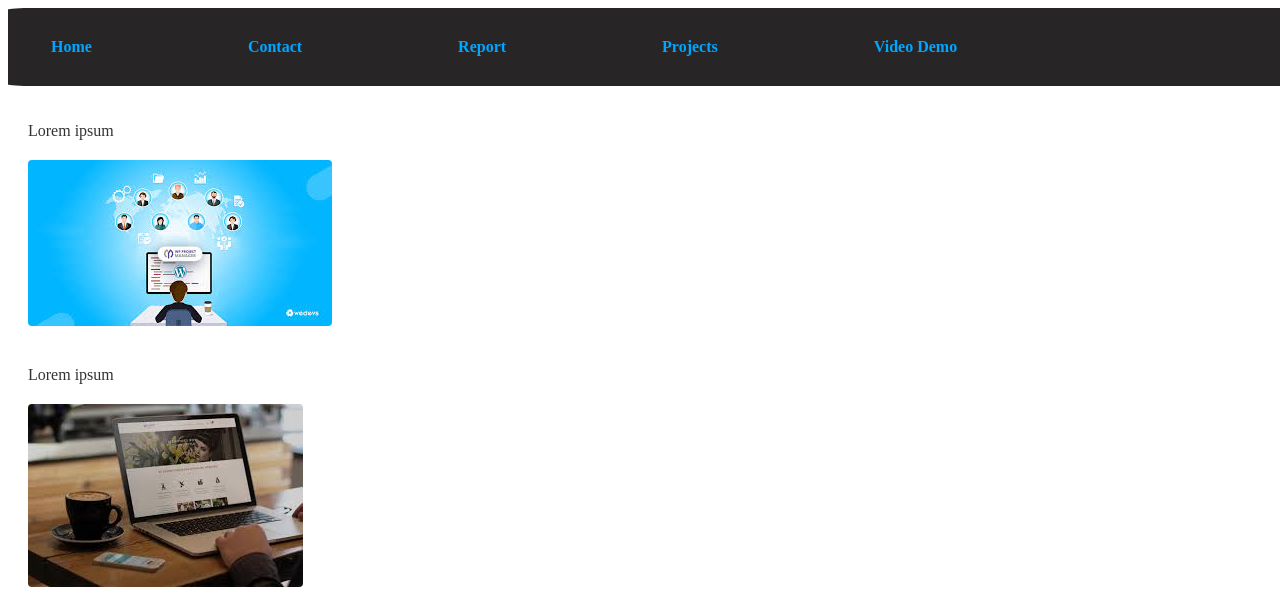
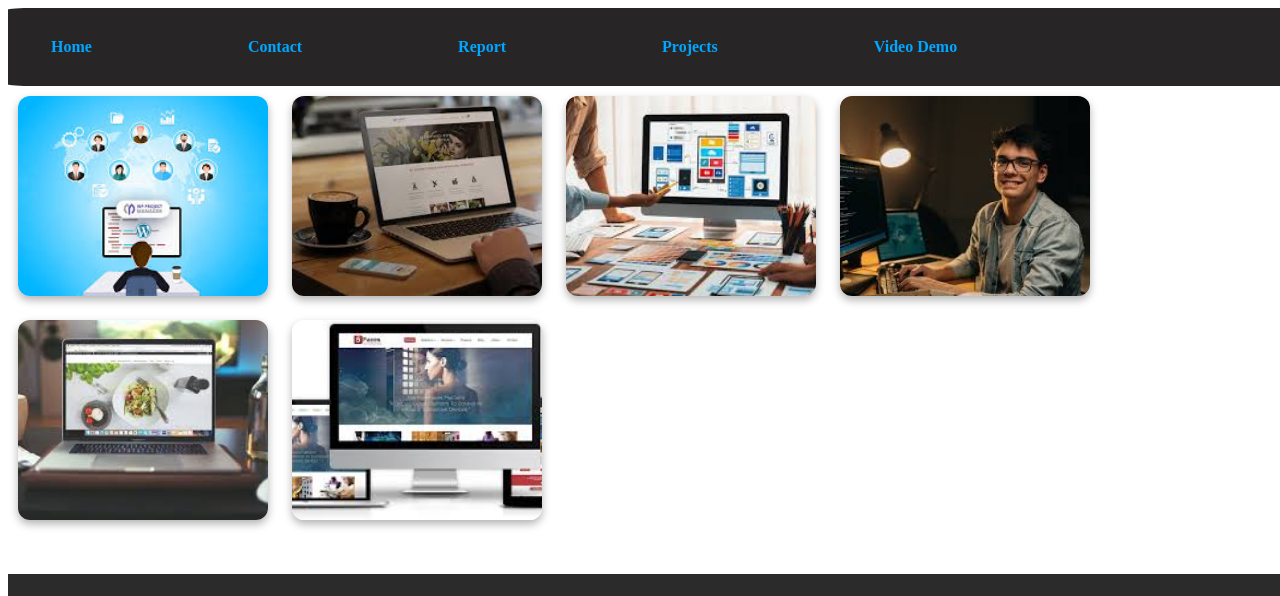
Before and after one commit to Anasgondal12/Anas-Portfolio, a plain HTML site: page project.html in a window 1280 px wide. Shown: the top 596 px of the page. Drawn offline with Linux system fonts and the light colour scheme.

Commit message:
My Project Pictures

```diff
--- a/main.js
+++ /dev/null
@@ -1,3 +0,0 @@
-document.getElementById('btn').addEventListener('click' , ()=>{
-    alert("Message has been sent!");
-})
--- a/project.html
+++ b/project.html
@@ -21,32 +21,12 @@
         </ul>
     </nav>
 
-    <div class="projects">
-        <div class="card">
-            <p>Lorem ipsum</p>
-            <img src="images(1).jpg" alt="first">
-        </div>
-        <div class="card">
-            <p>Lorem ipsum</p>
-            <img src="images(2).jpg" alt="second">
-        </div>
-        <div class="card">
-            <p>Lorem ipsum</p>
-            <img src="images(3).jpg" alt="third">
-        </div>
-        <div class="card">
-            <p>Lorem ipsum</p>
-            <img src="images(4).jpg" alt="fourth">
-        </div>
-        <div class="card">
-            <p>Lorem ipsum</p>
-            <img src="images(5).jpg" alt="fifth">
-        </div>
-        <div class="card">
-            <p>Lorem ipsum</p>
-            <img src="images.jpg" alt="sixth">
-        </div>
-    </div>
+    <img src="/images(1).jpg" alt="first">
+    <img src="/images(2).jpg" alt="Second">
+    <img src="/images(3).jpg" alt="third">
+    <img src="/images(4).jpg" alt="fourth">
+    <img src="/images(5).jpg" alt="fifth">
+    <img src="/images.jpg" alt="sixth">
 
     <footer>
         <p>All Rights Reserved</p>
--- a/styles.css
+++ b/styles.css
@@ -92,21 +92,6 @@ footer i {
     font-size: 30px;
     color: #454242;
 }
-.projects{
-    display: grid;
-    gap: 20px;
-    padding: 20px;
-}
-.card img {
-    max-width: 100%;
-    border-radius: 4px;
-    margin-top: 10px;
-}
-.card p {
-    font-size: 16px;
-    color: #333;
-    margin-bottom: 10px;
-}
 nav {
   display: grid;
   background-color: #272525;
@@ -117,3 +102,13 @@ nav {
   grid-gap: 10px;
   border-radius: 2%;
 }
+img {
+  width: 100%;
+  max-width: 250px;
+  height: 200px;
+  object-fit: cover;
+  border-radius: 12px;
+  margin: 10px;
+  display: inline-block;
+  box-shadow: 0 4px 8px rgba(0, 0, 0, 0.3);
+}
```
